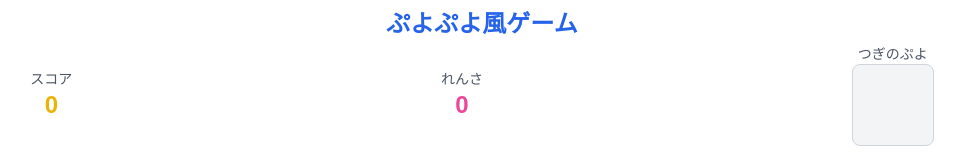
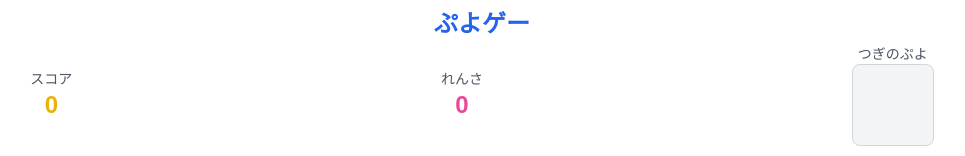
Before and after one commit to okuda1506/puyopuyo, a plain HTML site: page index.html in a window 1280 px wide. Shown: the top 156 px of the page, without its empty margins (158-1123 px from the left). Drawn offline with nearby package versions, Linux system fonts and the light colour scheme; a web font is replaced by a local one.

Commit message:
Update index.html

```diff
--- a/index.html
+++ b/index.html
@@ -32,7 +32,7 @@
 
         <!-- ヘッダー情報エリア -->
         <div class="flex-shrink-0">
-            <h1 class="text-2xl font-bold text-center text-blue-600">ぷよぷよ風ゲーム</h1>
+            <h1 class="text-2xl font-bold text-center text-blue-600">ぷよゲー</h1>
             <div class="flex justify-around items-center gap-2 my-1">
                 <div class="text-center">
                     <h2 class="text-sm text-gray-600">スコア</h2>
```
